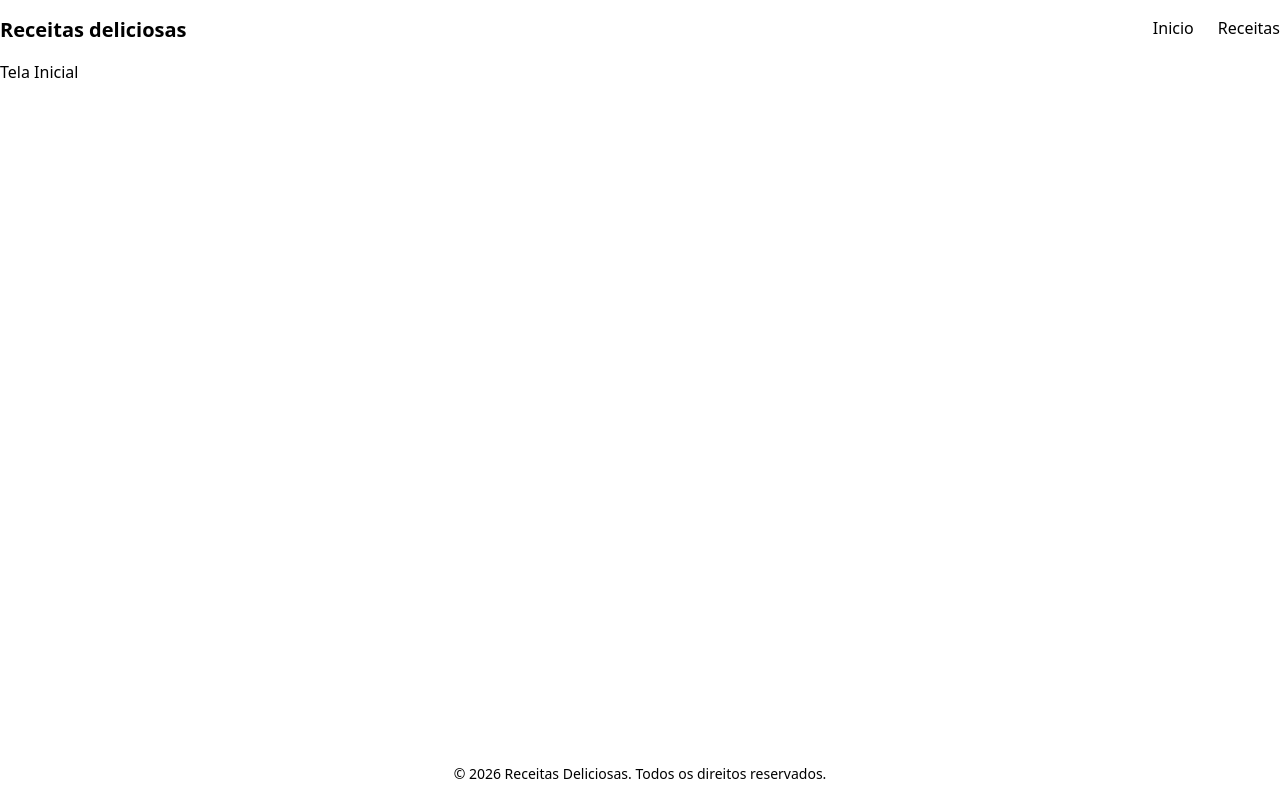
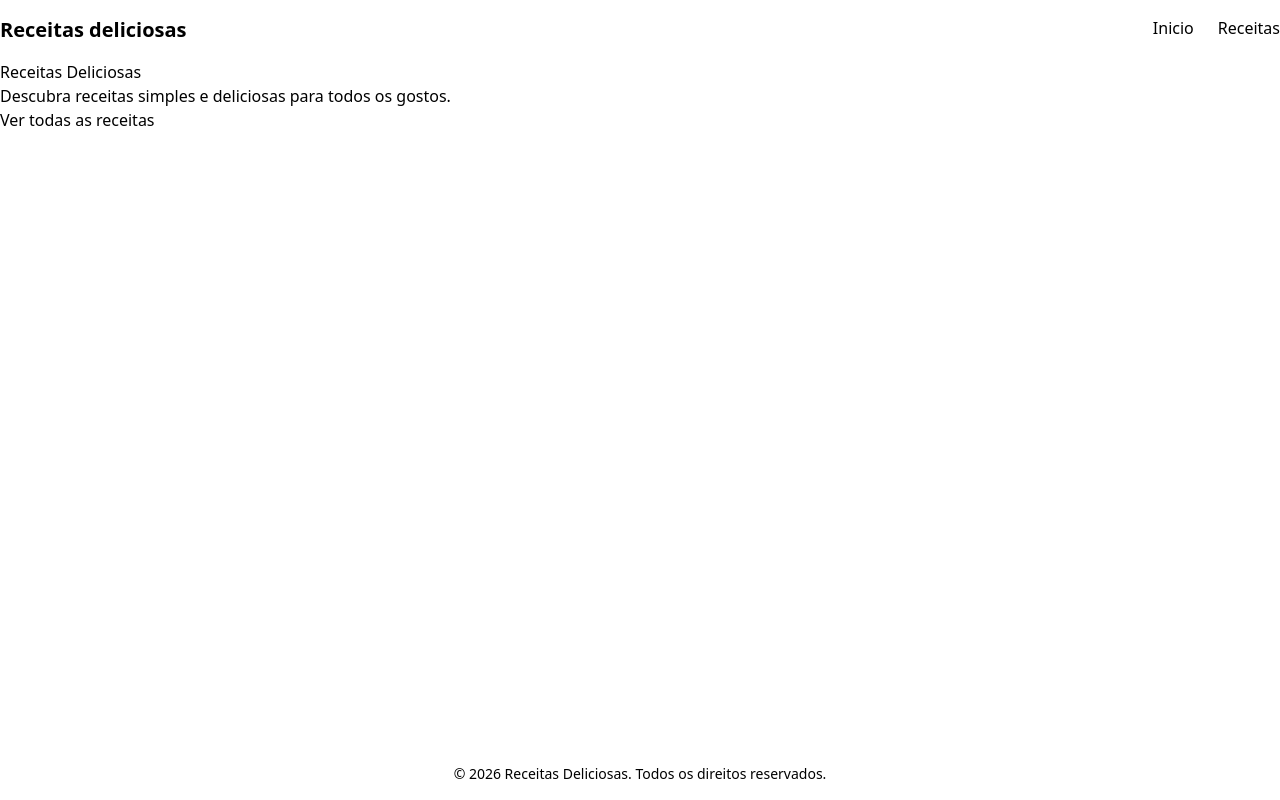
Before and after one commit to HeitorSrm/Receitas, a Next.js app: page / in a window 1280 px wide. Built offline with nearby package versions, Linux system fonts and the light colour scheme.

Commit message:
feat: estrutura da seção Hero

```diff
--- a/src/app/page.tsx
+++ b/src/app/page.tsx
@@ -1,7 +1,19 @@
+import Link from "next/link";
+
 export default function Home() {
   return (
     <main className="flex grow">
-      <h1>Tela Inicial</h1>
+      <div className="container mx-auto">
+        {/* Seção Hero */}
+        <section>
+          <h1>Receitas Deliciosas</h1>
+          <p>Descubra receitas simples e deliciosas para todos os gostos.</p>
+
+          <Link href="/receitas">
+            Ver todas as receitas
+          </Link>
+        </section>
+      </div>
     </main>
   );
 }
```
